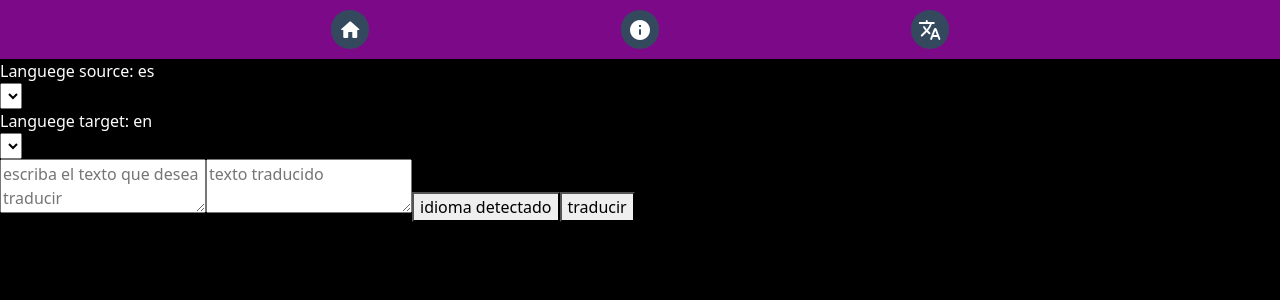
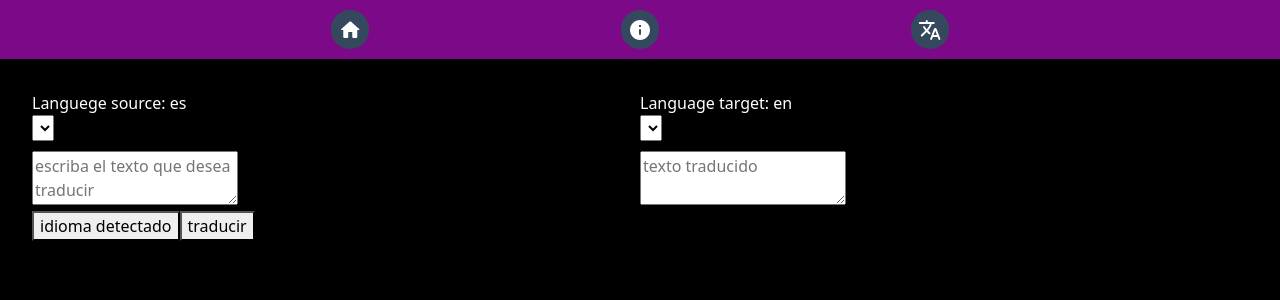
Before and after one commit to canavamesof/vue, a Vue app in the folder TRADUCE/traduceAPP/: page /translate in a window 1280 px wide. Shown: the top 300 px of the page. Built offline with nearby package versions, Linux system fonts and the light colour scheme.

Commit message:
grid para el tracutor y estilos

```diff
--- a/TRADUCE/traduceAPP/src/assets/main.css
+++ b/TRADUCE/traduceAPP/src/assets/main.css
@@ -1,3 +1,5 @@
+@import './base.css';
+
 .bg-primary {
   background-color: rgb(124, 10, 136) !important;
 }
@@ -10,3 +12,13 @@ body{
   background-color: black;
   color: white;
 }
+
+
+.mainContainer {
+    display: grid;
+    grid-template-columns: repeat(2, 1fr);
+    grid-template-rows: repeat(3, 1fr);
+    margin: 0 auto;
+    padding: 2rem;
+    font-weight: normal;
+  }
--- a/TRADUCE/traduceAPP/src/views/traductorView.vue
+++ b/TRADUCE/traduceAPP/src/views/traductorView.vue
@@ -1,6 +1,6 @@
 <template>
-    <div class="languages">
-        <div>
+    <div class="mainContainer">
+        <div class="">
             <div>Languege source: {{ source }}</div>
             <select v-model="source">
                 <option v-for="mylanguages in languages">
@@ -9,7 +9,7 @@
             </select>
         </div>
         <div>
-            <div>Languege target: {{ target }}</div>
+            <div>Language target: {{ target }}</div>
             <select v-model="target">
                 <option v-for="mylanguages in languages">
                     {{ mylanguages.language }}
@@ -17,10 +17,12 @@
             </select>
         </div>
         <div>
-            <textarea v-model="text" placeholder="escriba el texto que desea traducir"> </v-model>
-        </textarea>
-            <textarea v-model="translatedText" placeholder="texto traducido"> </v-model>
-        </textarea>
+            <textarea v-model="text" placeholder="escriba el texto que desea traducir"> </v-model></textarea>
+        </div>
+        <div>
+            <textarea v-model="translatedText" placeholder="texto traducido"> </v-model></textarea>
+        </div>
+        <div>
             <button @change = "detectarIdioma">
                 idioma detectado
             </button>
```
